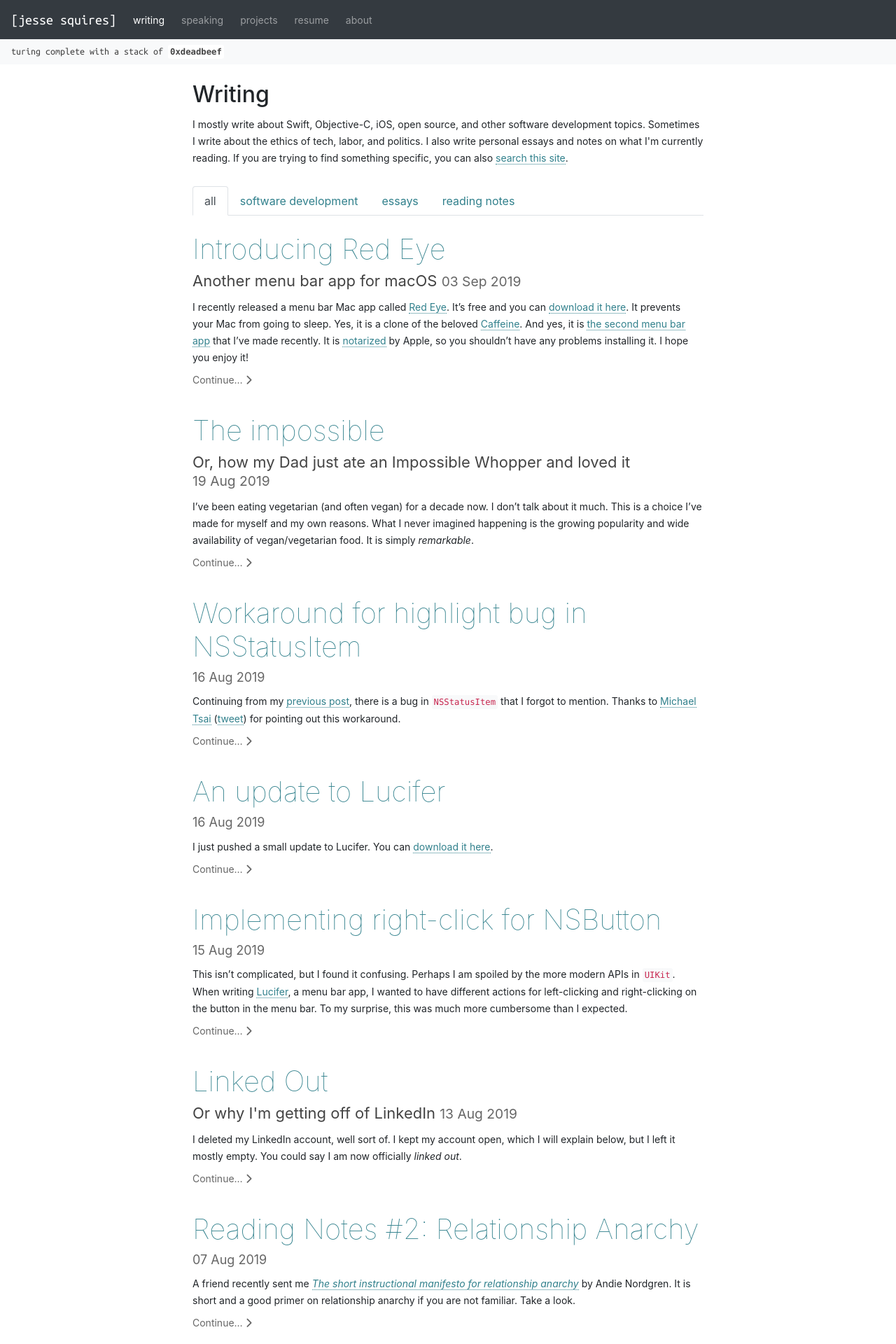
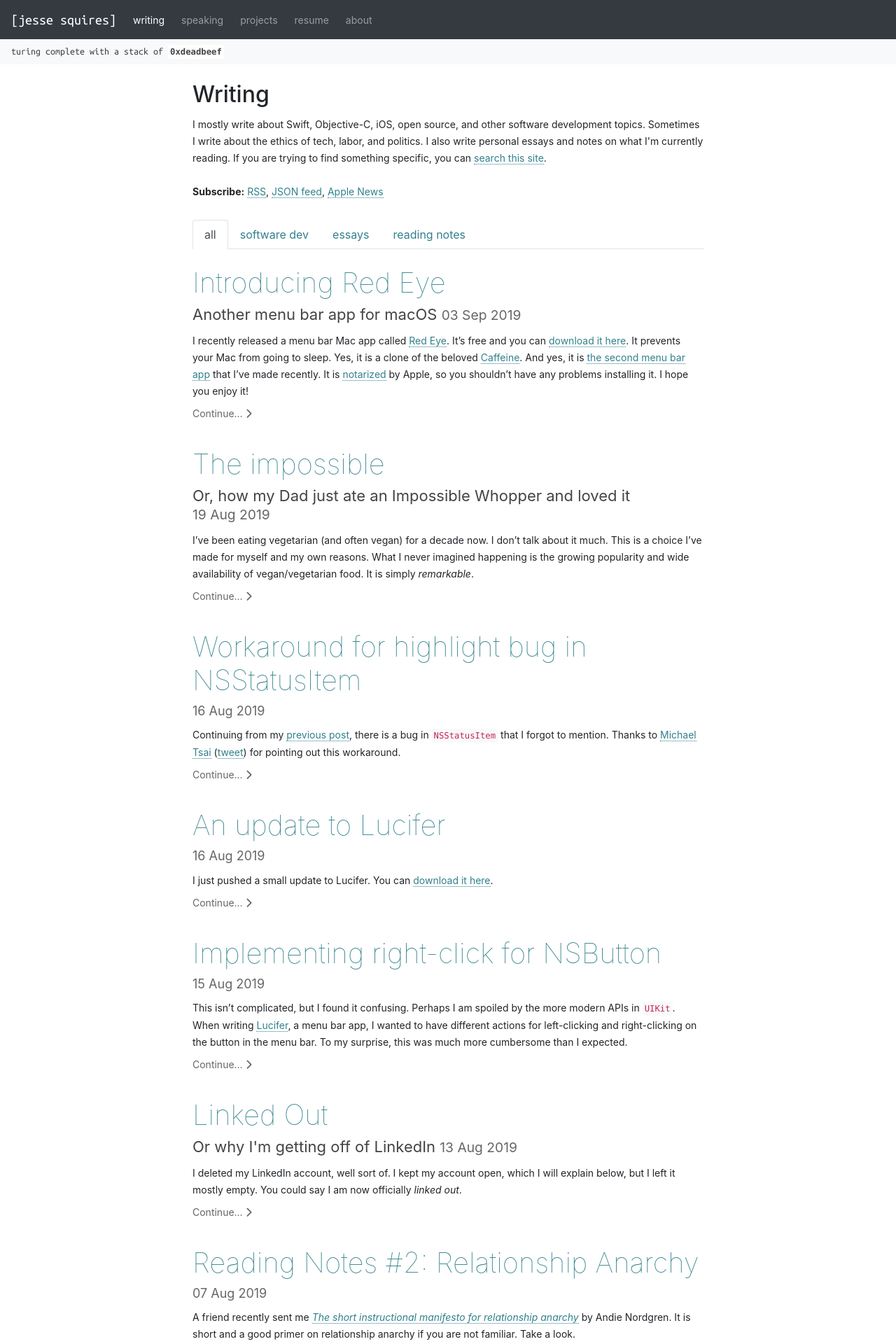
Before and after one commit to jessesquires/jessesquires.com, a Jekyll site: the page built from blog.html, in a window 1280 px wide. Shown: the top 1920 px of the page at 70% size. Built offline with Jekyll 4.4.1, drawn with Linux system fonts in a browser that asks for light colours; nearby versions of some CDN libraries; library files that are not in the unit come from our copies.

Commit message:
minor feed, share, /blog/ tweaks

```diff
--- a/_includes/contact_follow.html
+++ b/_includes/contact_follow.html
@@ -16,7 +16,7 @@
                     <a href="{{ site.social_links.keybase }}" title="Message me on Keybase"><i class="fa fa-lg fa-key" aria-hidden="true"></i></a>
                 </li>
                 <li class="list-inline-item">
-                    <a href="/feed.xml" title="Subscribe via RSS/atom"><i class="fa fa-lg fa-rss-square" aria-hidden="true"></i></a>
+                    <a href="/feed.xml" title="Subscribe via RSS"><i class="fa fa-lg fa-rss-square" aria-hidden="true"></i></a>
                 </li>
                 <li class="list-inline-item">
                     <a href="{{ site.social_links.applenews }}" title="Add to Apple News"><i class="fa fa-lg fa-apple" aria-hidden="true"></i></a>
--- a/blog.html
+++ b/blog.html
@@ -7,8 +7,10 @@ title: Writing
 I mostly write about Swift, Objective-C, iOS, open source, and other software development topics.
 Sometimes I write about the ethics of tech, labor, and politics.
 I also write personal essays and notes on what I'm currently reading.
-If you are trying to find something specific, you can also <a href="/search">search this site</a>.
+If you are trying to find something specific, you can <a href="/search">search this site</a>.
 </p>
+
+<p><b>Subscribe:</b> <a href="/feed.xml">RSS</a>, <a href="/feed.json">JSON feed</a>, <a href="{{ site.social_links.applenews }}">Apple News</a></p>
 
 <!-- categories: software-dev, essays, reading-notes -->
 
@@ -16,7 +18,7 @@ If you are trying to find something specific, you can also <a href="/search">sea
 <nav>
 <div class="nav nav-tabs" id="nav-tab" role="tablist">
     <a class="nav-item nav-link active" id="nav-all-tab" data-toggle="tab" href="#nav-all" role="tab" aria-controls="nav-all" aria-selected="true">all</a>
-    <a class="nav-item nav-link" id="nav-software-dev-tab" data-toggle="tab" href="#nav-software-dev" role="tab" aria-controls="nav-software-dev" aria-selected="false">software development</a>
+    <a class="nav-item nav-link" id="nav-software-dev-tab" data-toggle="tab" href="#nav-software-dev" role="tab" aria-controls="nav-software-dev" aria-selected="false">software dev</a>
     <a class="nav-item nav-link" id="nav-essays-tab" data-toggle="tab" href="#nav-essays" role="tab" aria-controls="nav-essays" aria-selected="false">essays</a>
     <a class="nav-item nav-link" id="nav-reading-notes-tab" data-toggle="tab" href="#nav-reading-notes" role="tab" aria-controls="nav-reading-notes" aria-selected="false">reading notes</a>
 </div>
--- a/css/style.css
+++ b/css/style.css
@@ -227,7 +227,7 @@ a.btn, a:visited.btn, a:link.btn {
   margin-bottom: 0.5rem;
 }
 
-.post-share-subscribe a,
+.btn-group a,
 sup a:link {
   border-width: 0px;
 }
```
Also changed, not shown: _includes/post_share_subscribe.html (+4 -4 lines).
